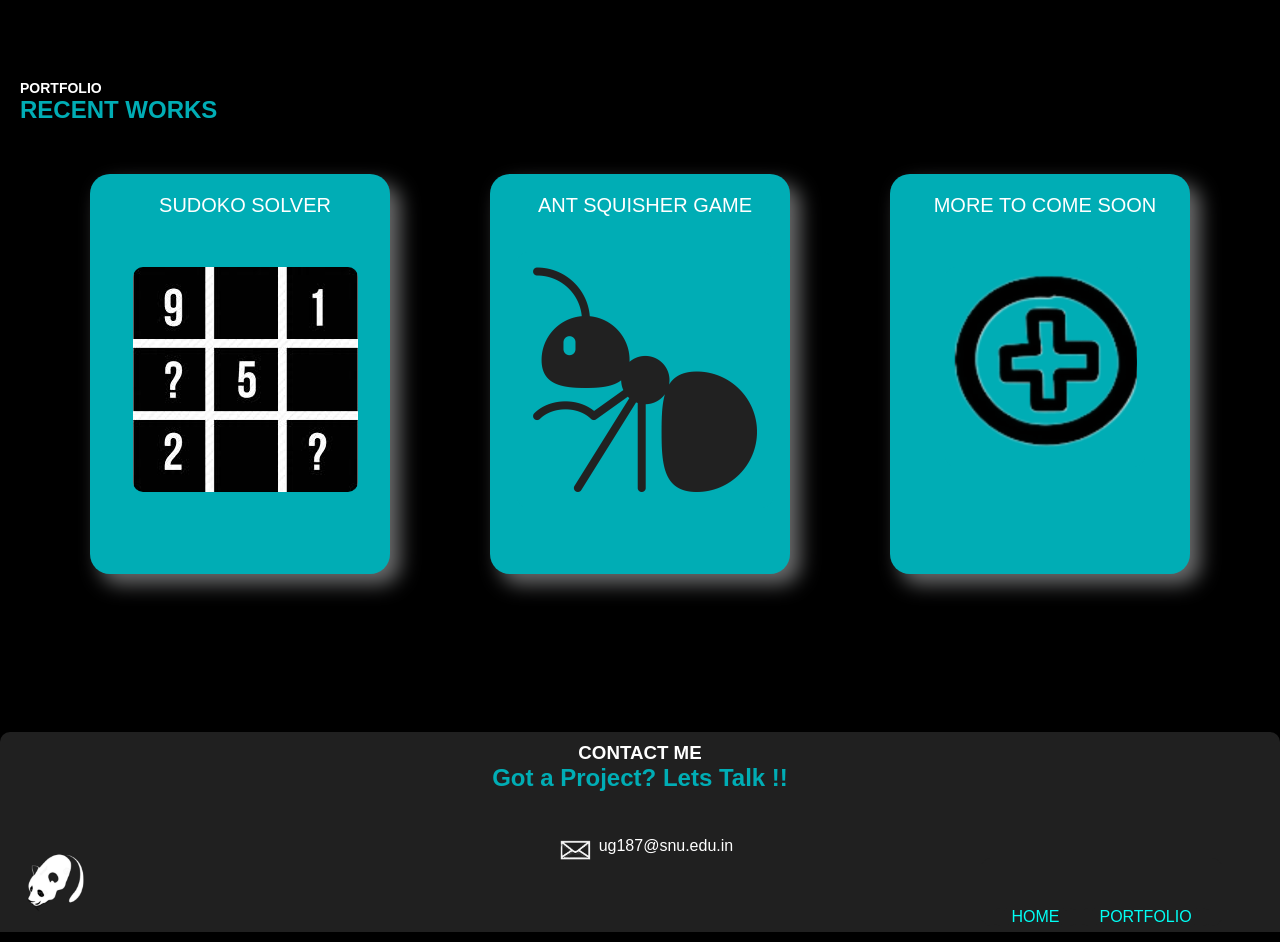
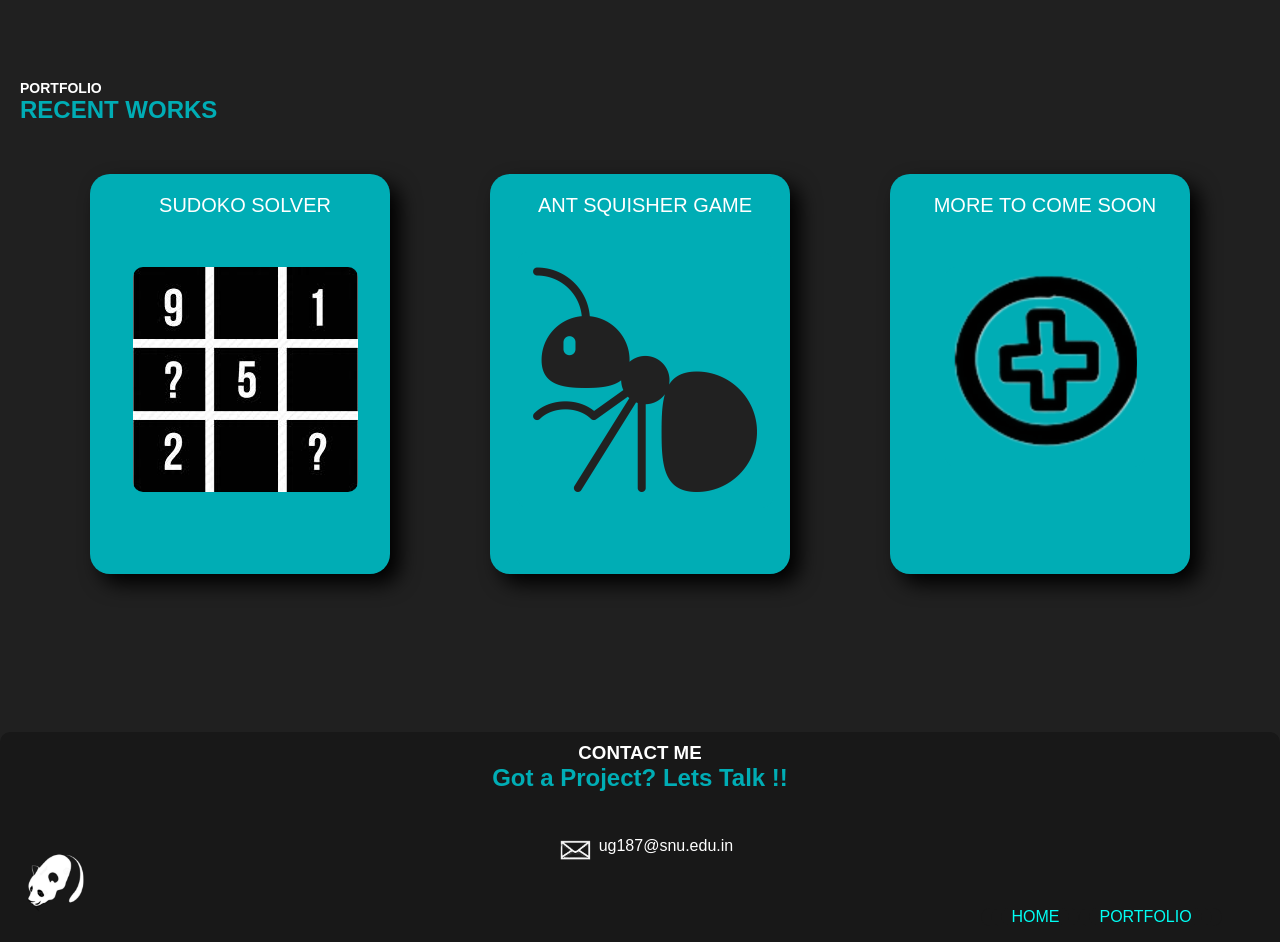
Before and after one commit to urviiigupta/portfolio_demo, a plain HTML site: page index.html in a window 1280 px wide. Shown: the part 660-1602 px from the top of the page. Drawn offline with Linux system fonts and the light colour scheme.

Commit message:
design updated
background changed, footer fixed

```diff
--- a/style.css
+++ b/style.css
@@ -7,7 +7,8 @@
     margin: 0;
     padding: 0;
    color: #ffffff;
-    background-color:black;
+    /* background-color:black; */
+    background-color: rgb(32, 32, 32);
     font-family: 'Noto Sans Vithkuqi', sans-serif;
  }
 
@@ -17,7 +18,8 @@
     font-weight: 500;
     font-size: 16px;
     color:#00ADB5;
-    background-color: black;
+    /* background-color: black; */
+    background-color: rgb(32, 32, 32);
     text-decoration: none;
  }
 
@@ -30,7 +32,8 @@ header
     margin: 0px;
     padding-left: 20px;
 
-    background-color: black;
+    /* background-color: black; */
+    background-color: rgb(32, 32, 32);
     border:none;
 
 }
@@ -40,13 +43,15 @@ header
     cursor: pointer;
     height:80px;
     margin-left: 20px;
-    background-color: black;
+    /* background-color: black; */
+    background-color: rgb(32, 32, 32);
 
 }
 
 ul
 {
-    background-color: black;
+    /* background-color: black; */
+    background-color: rgb(32, 32, 32);
 }
 
 .nav_links{
@@ -187,14 +192,16 @@ button
     background-color:#00ADB5;
     border: none;
     border-radius: 20px;
-    box-shadow: 10px 10px 20px rgb(108, 109, 110);
+    /* box-shadow: 10px 10px 20px rgb(108, 109, 110); */
+    box-shadow: 10px 10px 20px rgb(0, 0, 0);
     transition: 0.2sec;
 
 
 }
 
 .po:hover{
-    box-shadow: 5px 5px 5px rgb(89, 90, 90);
+    /* box-shadow: 5px 5px 5px rgb(89, 90, 90); */
+    box-shadow: 5px 5px 5px rgb(0, 0, 0);
 }
 
 .i
@@ -229,15 +236,16 @@ button
 {
     padding:10px;
     width:100%;
-    height: 200px;
-    background-color: rgb(32, 32, 32);
+    height: 210px;
+    /* background-color: rgb(32, 32, 32); */
+    background-color: rgb(24, 24, 24);
     border: none;
     border-radius: 10px 10px 0px 0px;
 
 }
 .foot
 {
-    background-color: rgb(32, 32, 32);
+    background-color: rgb(24, 24, 24);
 }
 
 .pl
@@ -259,7 +267,8 @@ opacity:100;
 }
 .k
 {
-    background-color: rgb(32, 32, 32);
+    /* background-color: rgb(32, 32, 32); */
+    background-color: rgb(24, 24, 24);
     height: 100px;
     position: absolute;
     margin-top: 10px;
@@ -268,7 +277,8 @@ opacity:100;
 
 .idk
 {
-    background-color: rgb(32, 32, 32);
+    /* background-color: rgb(32, 32, 32); */
+    background-color: rgb(24, 24, 24);
     position: absolute;
     margin-top: 45px;
     margin-left: 39%;
@@ -278,17 +288,22 @@ opacity:100;
 {
     display: inline-flex;
     margin-left: 70%;
+    /* margin-bottom: 10%; */
     list-style: none;
-    background-color: rgb(32, 32, 32);
+    /* background-color: rgb(32, 32, 32);  */
+    background-color: rgb(24, 24, 24);
     color:#00FFF5;
 }
 
 .lasttt
 {
-    background-color: rgb(32, 32, 32);
+    /* background-color: rgb(32, 32, 32);  */
+    background-color: rgb(24, 24, 24);
+    /* background-color: red; */
     color:#00FFF5;
     position: relative;
-    margin-top: 50px;
+    /* margin-top: 50px; */
+    /* margin-bottom: -5px; */
     padding-left: 10px;
     padding-right: 10px;
     padding-bottom: 0px;
```
